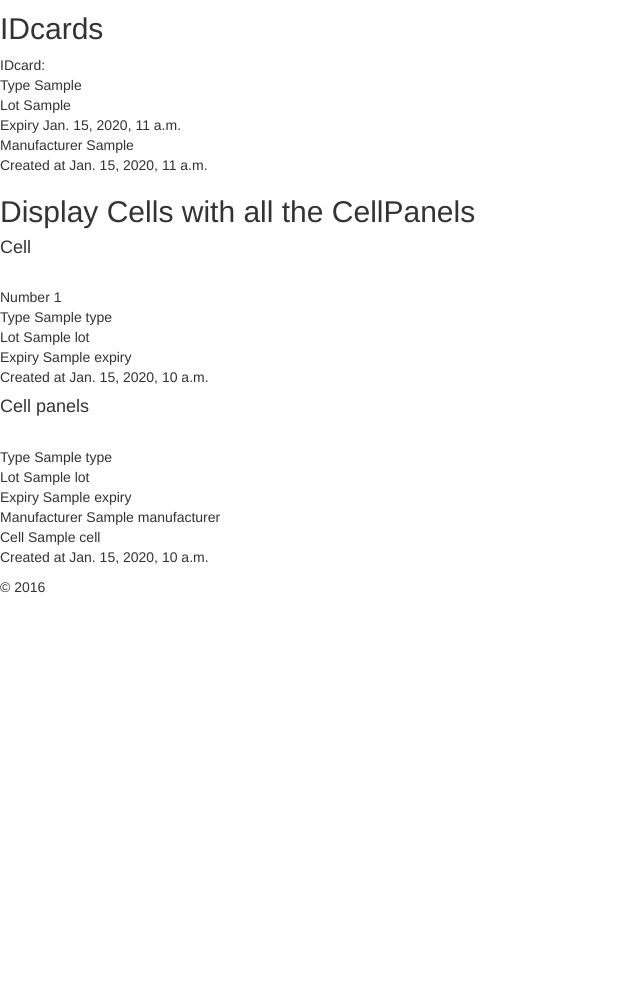
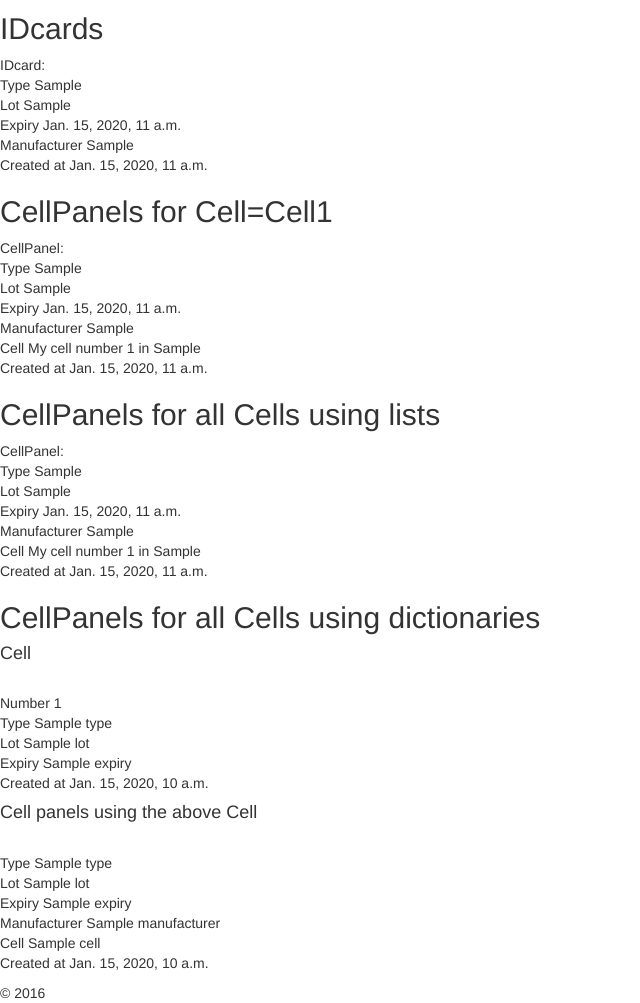
Before and after one commit to anuschka/QCapp, a Django app: template qcapp/templates/portal.html in a window 1280 px wide. Shown: the part 504-1507 px from the top of the page, without its empty margins (0-640 px from the left). Before the commit the page ends 1097 px from the top, so only its background shows below. Run offline with Django 3.2, Linux system fonts and the light colour scheme; tables that the repository leaves empty hold one stand-in row (values such as "Sample post"); the template is opened without the code that fills it: values that come from a table or form of the project are taken from there, most other values are stand-ins (such as "Sample title", 1, 10 or a date in 2020); some libraries are stand-ins or nearby versions.

Commit message:
Using lists and dictionaries to display cellpanels

```diff
--- a/qcapp/templates/portal.html
+++ b/qcapp/templates/portal.html
@@ -60,9 +60,36 @@
     </p>
     {% endfor %}
 
-    <h2>Display Cells with all the CellPanels</h2>
+    <h2>CellPanels for Cell=Cell1</h2>
+
+    {% for cellpanels in cellpanels1 %}
+    <p>
+      CellPanel:
+      <br/>Type {{ cellpanels.type }}
+      <br/>Lot {{ cellpanels.lot }}
+      <br/>Expiry {{ cellpanels.expiry }}
+      <br/>Manufacturer {{ cellpanels.manufacturer }}
+      <br/>Cell {{ cellpanels.cell }}
+      <br/>Created at {{ cellpanels.created_at }}
+    </p>
+    {% endfor %}
+
+    <h2>CellPanels for all Cells using lists</h2>
+
+    {% for cellpanels in cellpanel_list %}
+    <p>
+      CellPanel:
+      <br/>Type {{ cellpanels.type }}
+      <br/>Lot {{ cellpanels.lot }}
+      <br/>Expiry {{ cellpanels.expiry }}
+      <br/>Manufacturer {{ cellpanels.manufacturer }}
+      <br/>Cell {{ cellpanels.cell }}
+      <br/>Created at {{ cellpanels.created_at }}
+    </p>
+    {% endfor %}
+
+    <h2>CellPanels for all Cells using dictionaries</h2>
     {% for cell, cellpanels in cell_cellpanel_map.items %}
-
       <h4>Cell</h4>
         <br/>Number {{ cell.number }}
         <br/>Type {{ cell.type }}
@@ -70,7 +97,7 @@
         <br/>Expiry {{ cell.expiry }}
         <br/>Created at {{ cell.created_at }}
 
-      <h4>Cell panels</h4>
+      <h4>Cell panels using the above Cell</h4>
       {% for cellpanel in cellpanels %}
         <p>
           <br/>Type {{ cellpanel.type }}
@@ -81,7 +108,6 @@
           <br/>Created at {{ cellpanel.created_at }}
         </p>
       {% endfor %}
-
     {% endfor %}
 
 <!--
--- a/qcapp/urls.py
+++ b/qcapp/urls.py
@@ -11,7 +11,6 @@ urlpatterns = [
     url(r'^register/$', views.register_view, name='register_view'),
     # Main portal.
     url(r'^portal/$', views.portal_view, name='portal_page'),
-    url(r'^portal2/$', views.portal2_view, name='portal2_page'),
     # Admin site.
     url(r'^admin/', admin.site.urls),
 ]
```
Also changed, not shown: qcapp/views.py (+13 -21 lines).
